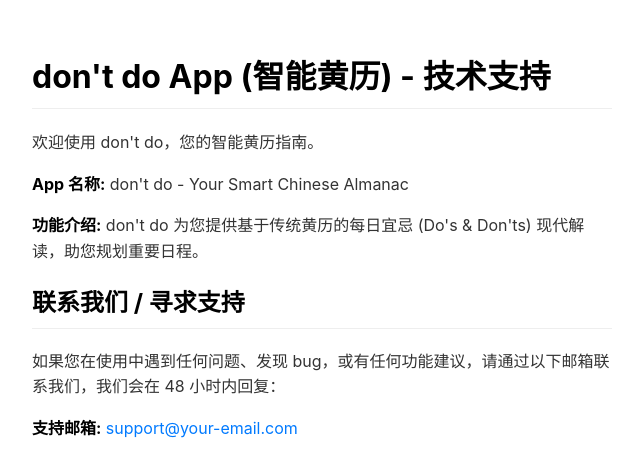
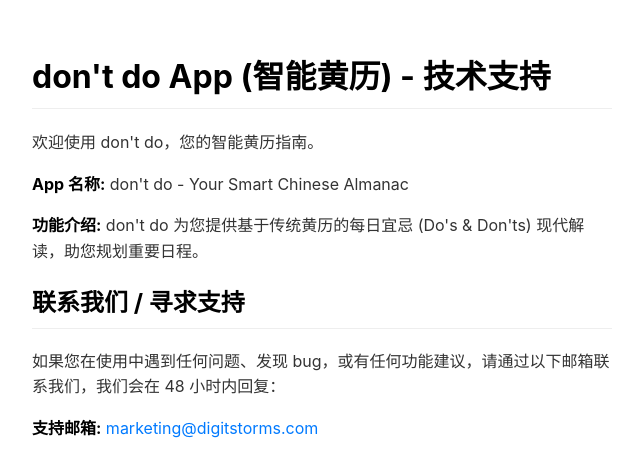
Before and after one commit to 8322145-lang/dont-do-support, a plain HTML site: page index.html in a window 1280 px wide. Shown: the full height of the page, 318-958 px from the left. Drawn offline with Linux system fonts and the light colour scheme.

Commit message:
Update index.html

```diff
--- a/index.html
+++ b/index.html
@@ -47,7 +47,7 @@
 
         <p>如果您在使用中遇到任何问题、发现 bug，或有任何功能建议，请通过以下邮箱联系我们，我们会在 48 小时内回复：</p>
 
-        <p><strong>支持邮箱:</strong> <a href="marketing@digitstorms.com">support@your-email.com</a></p>
+        <p><strong>支持邮箱:</strong> <a href="marketing@digitstorms.com">marketing@digitstorms.com</a></p>
 
     </div>
 </body>
```
